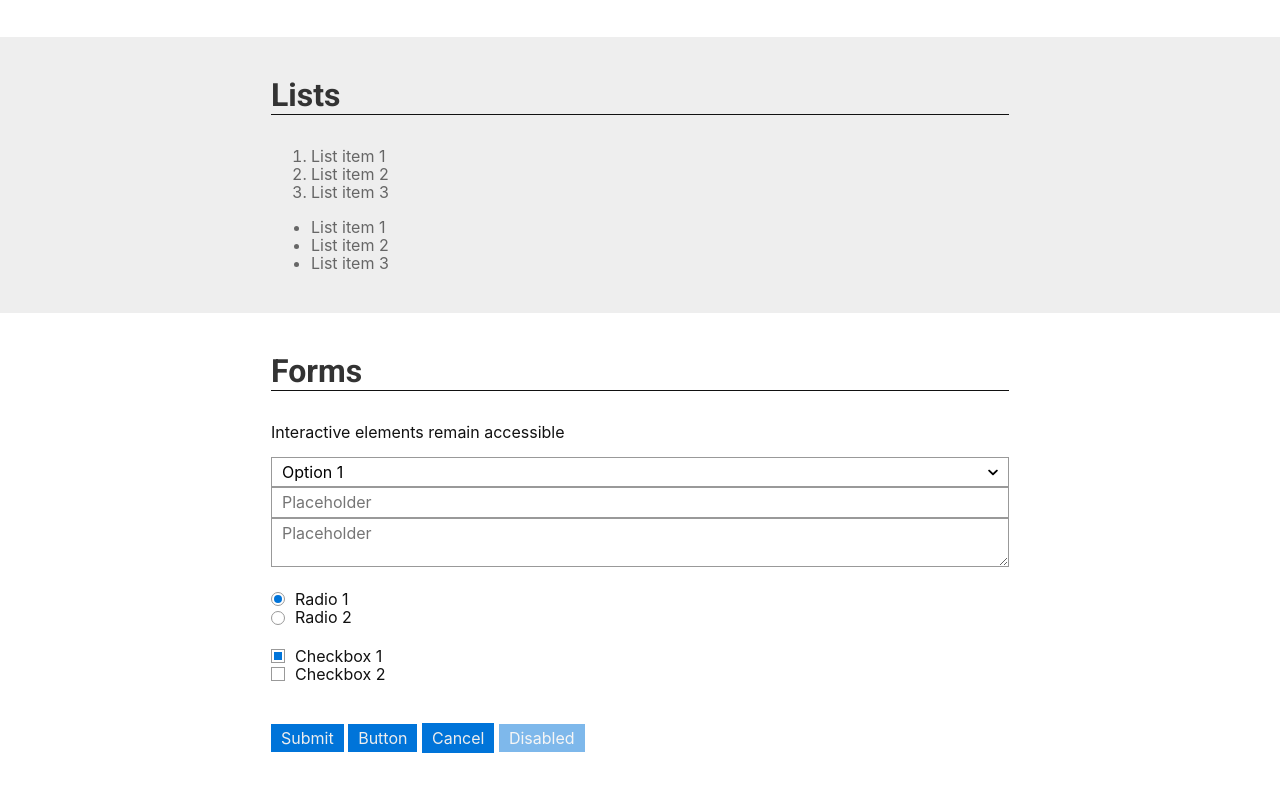
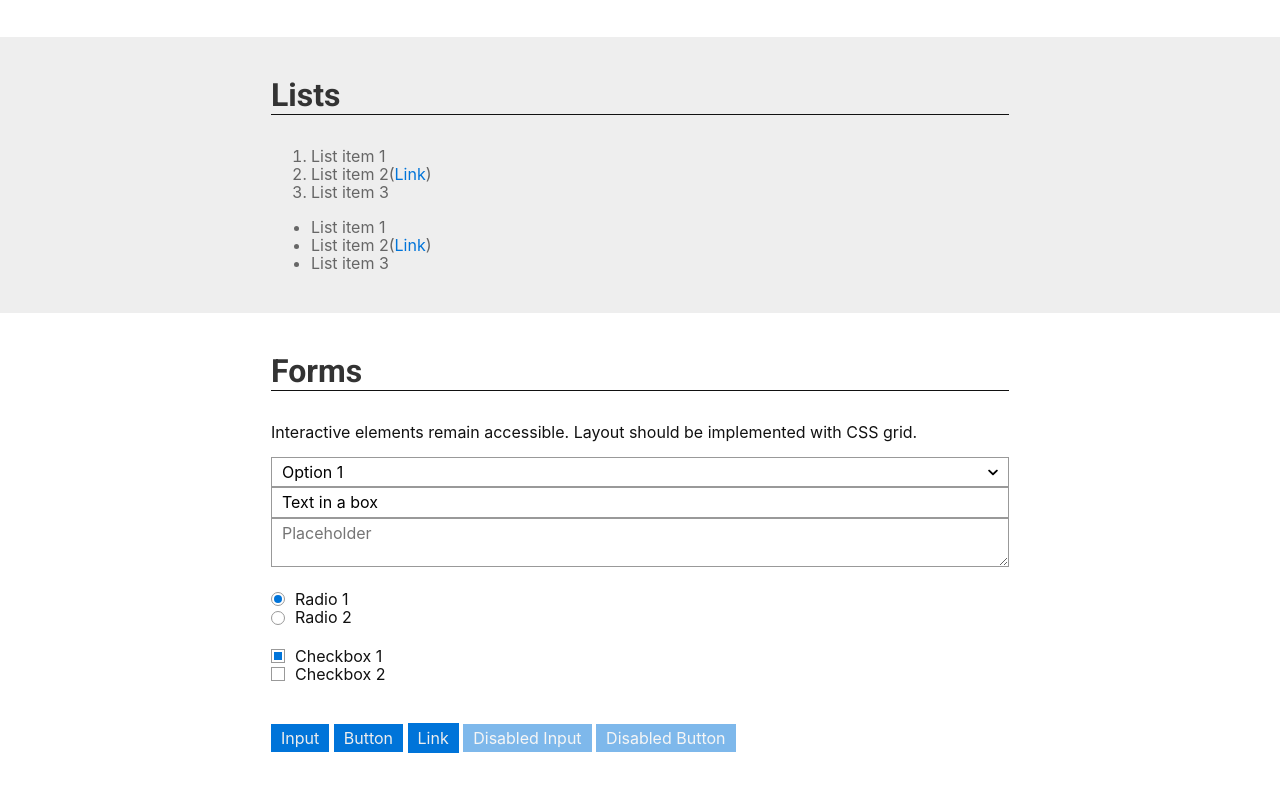
Before and after one commit to chaucerbao/basic-css-structures, a website built with Parcel: page src/index.html in a window 1280 px wide. Shown: the part 987-1779 px from the top of the page. Built offline with nearby package versions, Linux system fonts and the light colour scheme.

Commit message:
Add more variations to the HTML

```diff
--- a/src/index.html
+++ b/src/index.html
@@ -9,7 +9,7 @@
     <link rel="stylesheet" href="./style.scss">
   </head>
 
-  <body>
+  <body class="on-white">
     <header class="site-width pad">
       <h1 class="heading-1">Basic CSS Structures</h1>
     </header>
@@ -30,7 +30,7 @@
       </div>
     </section>
 
-    <section class="on-white">
+    <section>
       <div class="site-width site-width--narrow pad center">
         <h2 class="heading-2">Narrow Width with Centered Text</h2>
         <p>Lorem ipsum dolor sit amet, consectetur adipiscing elit, <a href="#">sed do eiusmod</a> tempor incididunt ut labore et dolore magna aliqua. Ut enim ad minim veniam, quis nostrud exercitation ullamco laboris nisi ut aliquip ex ea commodo consequat. Duis aute irure dolor in reprehenderit in voluptate velit esse cillum dolore eu fugiat nulla pariatur. Excepteur sint occaecat cupidatat non proident, sunt in culpa qui officia deserunt mollit anim id est laborum.</p>
@@ -42,29 +42,29 @@
         <h2 class="heading-2">Lists</h2>
         <ol>
           <li>List item 1</li>
-          <li>List item 2</li>
+          <li>List item 2(<a href="#">Link</a>)</li>
           <li>List item 3</li>
         </ol>
 
         <ul>
           <li>List item 1</li>
-          <li>List item 2</li>
+          <li>List item 2(<a href="#">Link</a>)</li>
           <li>List item 3</li>
         </ul>
       </div>
     </section>
 
-    <section class="on-white">
+    <section>
       <form class="site-width pad" action="#">
         <h2 class="heading-2">Forms</h2>
-        <p>Interactive elements remain accessible</p>
+        <p>Interactive elements remain accessible. Layout should be implemented with CSS grid.</p>
         <select>
           <option>Option 1</option>
           <option>Option 2</option>
           <option>Option 3</option>
         </select>
 
-        <input type="text" placeholder="Placeholder" />
+        <input value="Text in a box" type="text" placeholder="Placeholder" />
 
         <textarea placeholder="Placeholder"></textarea>
 
@@ -79,10 +79,11 @@
         </div>
 
         <div class="pad pad--top">
-          <input class="button" value="Submit" type="submit" />
+          <input class="button" value="Input" type="submit" />
           <button class="button">Button</button>
-          <a class="button" href="#">Cancel</a>
-          <button class="button" disabled>Disabled</button>
+          <a class="button" href="#">Link</a>
+          <input disabled class="button" value="Disabled Input" type="submit" />
+          <button disabled class="button">Disabled Button</button>
         </div>
       </form>
     </section>
```
